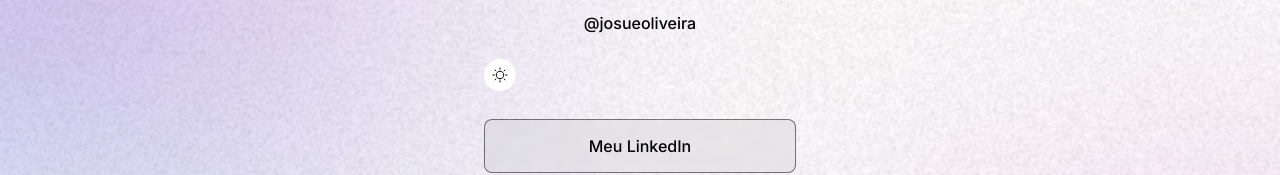
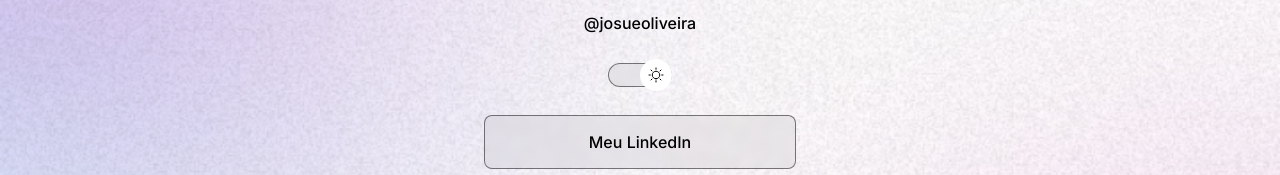
Before and after one commit to JosSousa/personal-site-dev-links, a plain HTML site: page index.html in a window 1280 px wide. Shown: the part 192-367 px from the top of the page. Drawn offline with nearby package versions, Linux system fonts and the light colour scheme.

Commit message:
add style to switch button

```diff
--- a/style.css
+++ b/style.css
@@ -60,12 +60,40 @@ body * {
 }
 
 /* Switch */
+#switch {
+    position: relative;
+    width: 64px;
+    margin: 4px auto;
+}
+
 #switch button {
     width: 32px;
     height: 32px;
     background: #ffffff var(--swtich-bg-url) no-repeat center;
     border: 0;
     border-radius:  50%;
+
+    position: absolute;
+    top: 50%;
+    left: 0;
+    z-index: 1;
+    transform: translateY(-50%);
+}
+
+.light #switch button {
+    right: 0;
+    left: initial;
+}
+
+#switch span {
+    display: block;
+    width: 64px;
+    height: 24px;
+    background: var(--suface-color);
+    border: 1px solid var(--stroke-color);
+    backdrop-filter: blur(4px);
+    -webkit-backdrop-filter: blur(4px);
+    border-radius: 9999px;
 }
 
 
```
